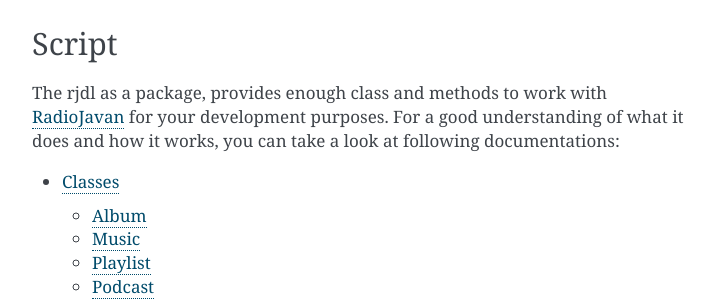
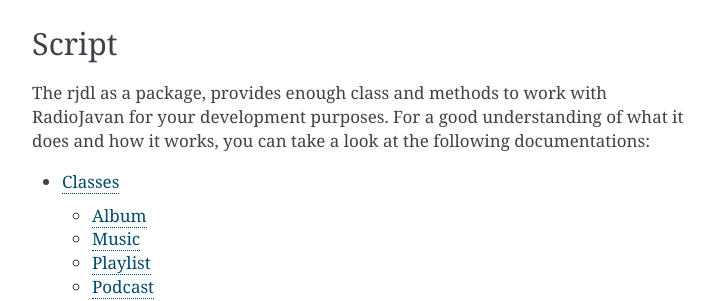
Before and after one commit to reza00farjam/rjdl, a Sphinx documentation site: the page built from docs/source/index.rst, in a window 1280 px wide and 900 px high, scrolled down 1269 px. Shown: the part 179-480 px from the top of the window, without its empty margins (388-1111 px from the left). Built offline with Sphinx 7.4.7, drawn with Linux system fonts in a browser that asks for light colours.

Commit message:
Some small modifications

```diff
--- a/docs/source/index.rst
+++ b/docs/source/index.rst
@@ -9,7 +9,7 @@
    to go.
 -  With this package you will be able to save any **Music**, **Video
    (Music Video & RJ-TV Show)**, **Album**, **Podcast** and **Playlist**
-   from `RadioJavan <www.radiojavan.com>`__ to your personal computer.
+   from `RadioJavan <https://www.radiojavan.com/>`__ to your personal computer.
 -  *Podcasts* will be saved in **192 kbps** quality only, while you can
    choose between **256 kbps** and **320 kbps** for *Songs (Albums &
    Playlists as well)*, and **480p**, **720p** and **1080p** for
@@ -73,9 +73,9 @@
 ~~~~~~
 
 The rjdl as a package, provides enough class and methods to work with
-`RadioJavan <www.radiojavan.com>`__ for your development purposes. For
-a good understanding of what it does and how it works, you can take a look
-at following documentations:
+RadioJavan for your development purposes. For a good understanding of
+what it does and how it works, you can take a look at the following
+documentations:
 
 .. toctree::
    rjdl
@@ -93,7 +93,7 @@
    an explanation of your changes.
 
 -  Also you can help us by `reporting bugs and sharing your
-   ideas <(https://github.com/reza00farjam/rjdl/issues/new)>`__.
+   ideas <https://github.com/reza00farjam/rjdl/issues/new>`__.
 
 Copyright & License
 -------------------
```
Also changed, not shown: README.md (+3 -3 lines).
